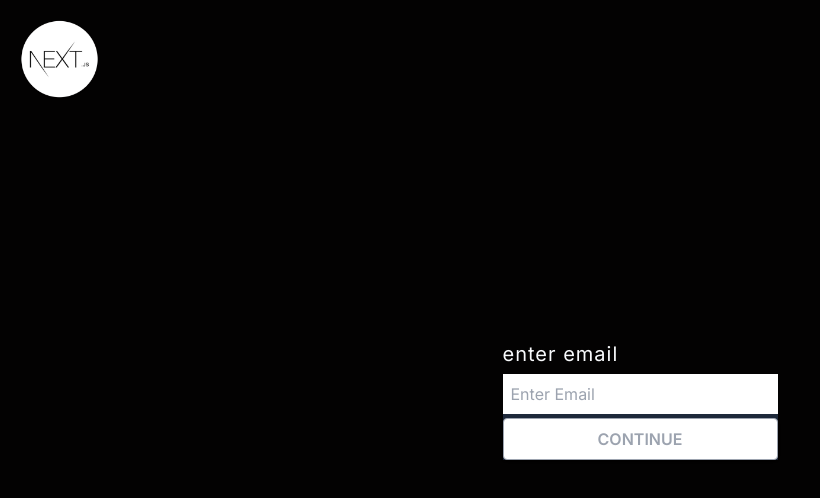
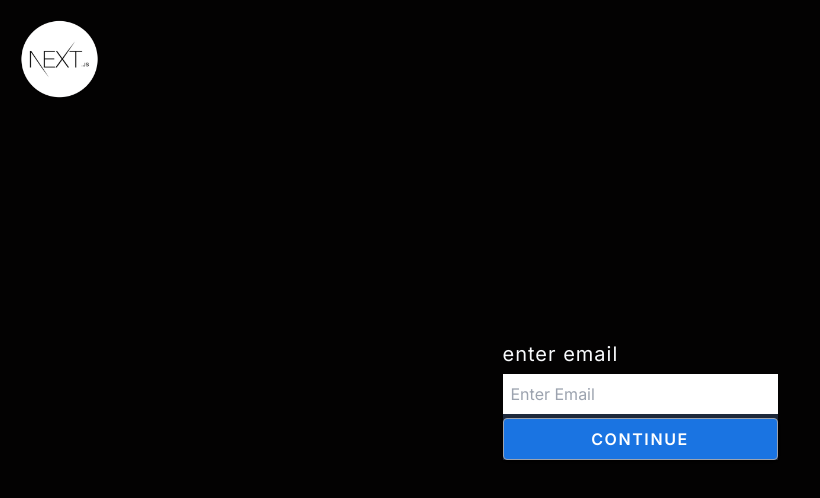
Before and after one commit to scottjason/nextjs-authentication-boilerplate, a Next.js app: page / in a window 1280 px wide. Shown: the top 498 px of the page, without its empty margins (0-820 px from the left). Built offline with nearby package versions, Linux system fonts and the light colour scheme.

Commit message:
add metadata, title, update styles

```diff
--- a/components/common/Button.tsx
+++ b/components/common/Button.tsx
@@ -10,9 +10,9 @@ export const Button = ({ copy, callback }: Props): JSX.Element => {
     <button
       type='button'
       onClick={callback}
-      className='w-[275px] bg-white hover:bg-gray-100 text-gray-400 font-semibold py-2 px-4 border border-gray-400 rounded shadow'
+      className='w-[275px] bg-blue-accent tracking-widest text-white font-semibold py-2 px-4 border border-gray-400 rounded shadow'
     >
-      {copy}
+      <p className='tracking-widest'>{copy}</p>
     </button>
   );
 };
--- a/pages/_app.tsx
+++ b/pages/_app.tsx
@@ -1,4 +1,5 @@
 import '@/styles/globals.css';
+import Head from 'next/head';
 import type { AppProps } from 'next/app';
 import { Inter } from 'next/font/google';
 
@@ -7,6 +8,14 @@ const inter = Inter({ subsets: ['latin'] });
 export default function App({ Component, pageProps }: AppProps) {
   return (
     <main className={inter.className}>
+      <Head>
+        <title>NextJS</title>
+        <meta
+          name='description'
+          content='NextJS with authentication middleware running in Edge Runtime'
+          key='desc'
+        />
+      </Head>
       <Component {...pageProps} />
     </main>
   );
--- a/tailwind.config.js
+++ b/tailwind.config.js
@@ -11,6 +11,7 @@ module.exports = {
         black: {
           900: '#030202',
         },
+        'blue-accent': '#1A74E2',
       },
     },
   },
```
